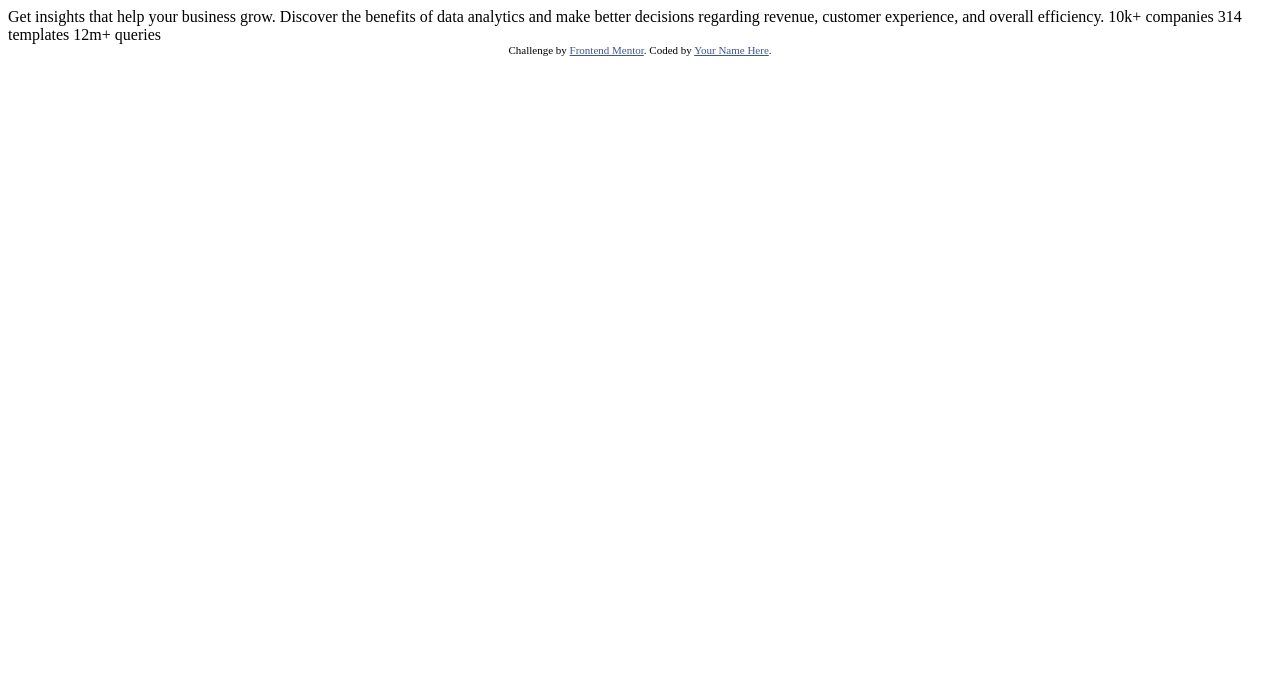
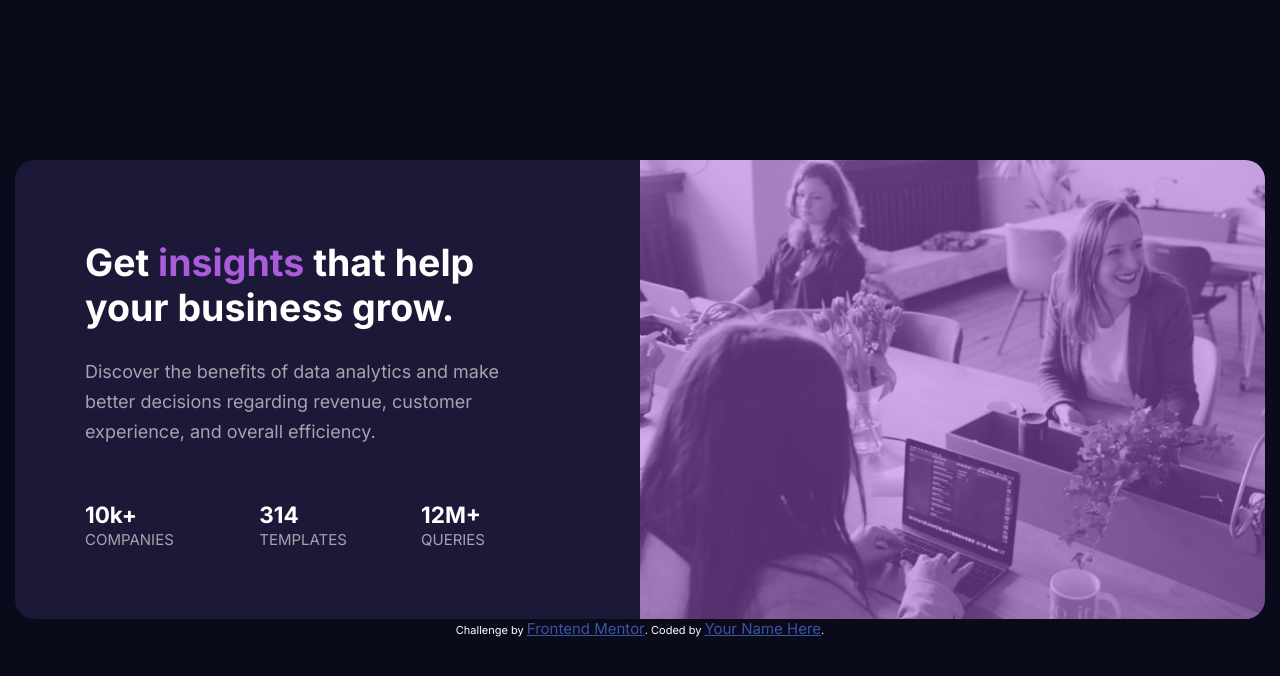
Before and after one commit to Larvin-Vinicius/desafios-front-end, a plain HTML site: page stats-preview-card-component-main/index.html in a window 1280 px wide. Drawn offline with Linux system fonts and the light colour scheme.

Commit message:
Layout desktop concluido

```diff
--- a/stats-preview-card-component-main/index.html
+++ b/stats-preview-card-component-main/index.html
@@ -3,9 +3,15 @@
 <head>
   <meta charset="UTF-8">
   <meta name="viewport" content="width=device-width, initial-scale=1.0"> <!-- displays site properly based on user's device -->
-
+  <link rel="stylesheet" href="style.css">
   <link rel="icon" type="image/png" sizes="32x32" href="./images/favicon-32x32.png">
-
+  <link rel="shortcut icon" href="images/favicon-32x32.png" type="image/x-icon">
+  <link rel="preconnect" href="https://fonts.googleapis.com">
+  <link rel="preconnect" href="https://fonts.gstatic.com" crossorigin>
+  <link href="https://fonts.googleapis.com/css2?family=Inter:wght@400;700&family=Outfit:wght@300;500;600&family=Red+Hat+Display:wght@500;700;900&family=Roboto:ital,wght@1,900&display=swap" rel="stylesheet">
+  <link rel="preconnect" href="https://fonts.googleapis.com">
+  <link rel="preconnect" href="https://fonts.gstatic.com" crossorigin>
+  <link href="https://fonts.googleapis.com/css2?family=Inter:wght@400;700&family=Lexend+Deca&family=Outfit:wght@300;500;600&family=Red+Hat+Display:wght@500;700;900&family=Roboto:ital,wght@1,900&display=swap" rel="stylesheet">
   <title>Frontend Mentor | Stats preview card component</title>
 
   <!-- Feel free to remove these styles or customise in your own stylesheet 👍 -->
@@ -16,14 +22,24 @@
 </head>
 <body>
 
-  Get insights that help your business grow.
+  <main>
+    <div class="image">
+      <img src="images/image-header-mobile.jpg" alt="">
+    </div>
 
-  Discover the benefits of data analytics and make better decisions regarding revenue, customer
-  experience, and overall efficiency.
+    <div class="container">
+      <h1 class="title">Get <span>insights</span> that help your business grow.</h1>
+      <p class="description">
+        Discover the benefits of data analytics and make better decisions regarding revenue, customer experience, and overall efficiency.
+      </p>
+      <div class="numbers">
+        <p><span>10k+ </span>COMPANIES</p>
+        <p><span>314 </span>TEMPLATES</p>
+        <p><span>12M+ </span>QUERIES</p>
+      </div>
+    </div>
 
-  10k+ companies
-  314 templates
-  12m+ queries
+  </main>
 
   <div class="attribution">
     Challenge by <a href="https://www.frontendmentor.io?ref=challenge" target="_blank">Frontend Mentor</a>.
--- /dev/null
+++ b/stats-preview-card-component-main/style.css
@@ -0,0 +1,126 @@
+:root {
+    --very-dark-blue: hsl(233, 47%, 7%);
+    --dark-desaturated: hsl(244, 38%, 16%);
+    --soft-violet: hsl(277, 64%, 61%);
+    --white: hsl(0, 0%, 100%);
+    --transparent-white-p: hsla(0, 0%, 100%, 0.75);
+    --transparent-white-h: hsla(0, 0%, 100%, 0.6);
+}
+
+* {
+    padding: 0;
+    margin: 0;
+    font-size: 15px;
+    font-family: "Inter";
+}
+
+/*cores e tipografia*/
+html {
+    background-color: var(--very-dark-blue);
+    color: var(--white);
+}
+
+.description, li{
+    color: var(--transparent-white-h);
+    font-size: 1.2rem;
+    line-height: 2rem;
+    font-weight: 400;
+}
+
+.title {
+    font-size: 2.5rem;
+    font-weight: 700;
+}
+
+.title span {
+    color: var(--soft-violet);
+    display: inline-block;
+    font-size: 2.5rem;
+}
+
+.numbers p {
+    color: var(--transparent-white-h);
+}
+
+.numbers span {
+    color: white;
+    font-size: 1.5rem;
+    line-height: 2rem;
+    font-weight: 700;
+}
+
+.image {
+    background-color: var(--soft-violet);
+}
+
+main {
+    background-color: rgb(28, 25, 56);
+}
+
+/*Posicionamentos*/
+body {
+    margin-top: 20vh;
+}
+
+main {
+    display: grid;
+    grid-template-columns: 1fr 1fr;
+    max-width: 1250px;
+    margin: 0 auto;
+    border-radius: 20px;
+}
+
+.container {
+    grid-row: 1;
+    padding: 80px 100px 70px 70px;
+    display: grid;
+}
+
+.image {
+    grid-column: 2;
+    border-top-right-radius: 20px;
+    border-bottom-right-radius: 20px;
+}
+
+.image img {
+    display: block;
+    max-width: 100%;
+    border-top-right-radius: 20px;
+    border-bottom-right-radius: 20px;
+    opacity: .5;
+}
+
+.numbers {
+    display: flex;
+    gap: 40px;
+    align-items: flex-end;
+}
+
+@media (max-width: 375px) {
+
+    body {
+        margin-top: 10px;
+    }
+
+    main {
+        grid-template-columns: 1fr;
+        text-align: center;
+        margin: 20px;
+    }
+
+    .container {
+        grid-row: 2;
+        padding: 30px;
+    }
+
+    .image {
+        grid-column: 1;
+        grid-row: 1;
+    }
+
+    .numbers {
+        flex-direction: column;
+        align-items: center;
+    }
+
+}
```
